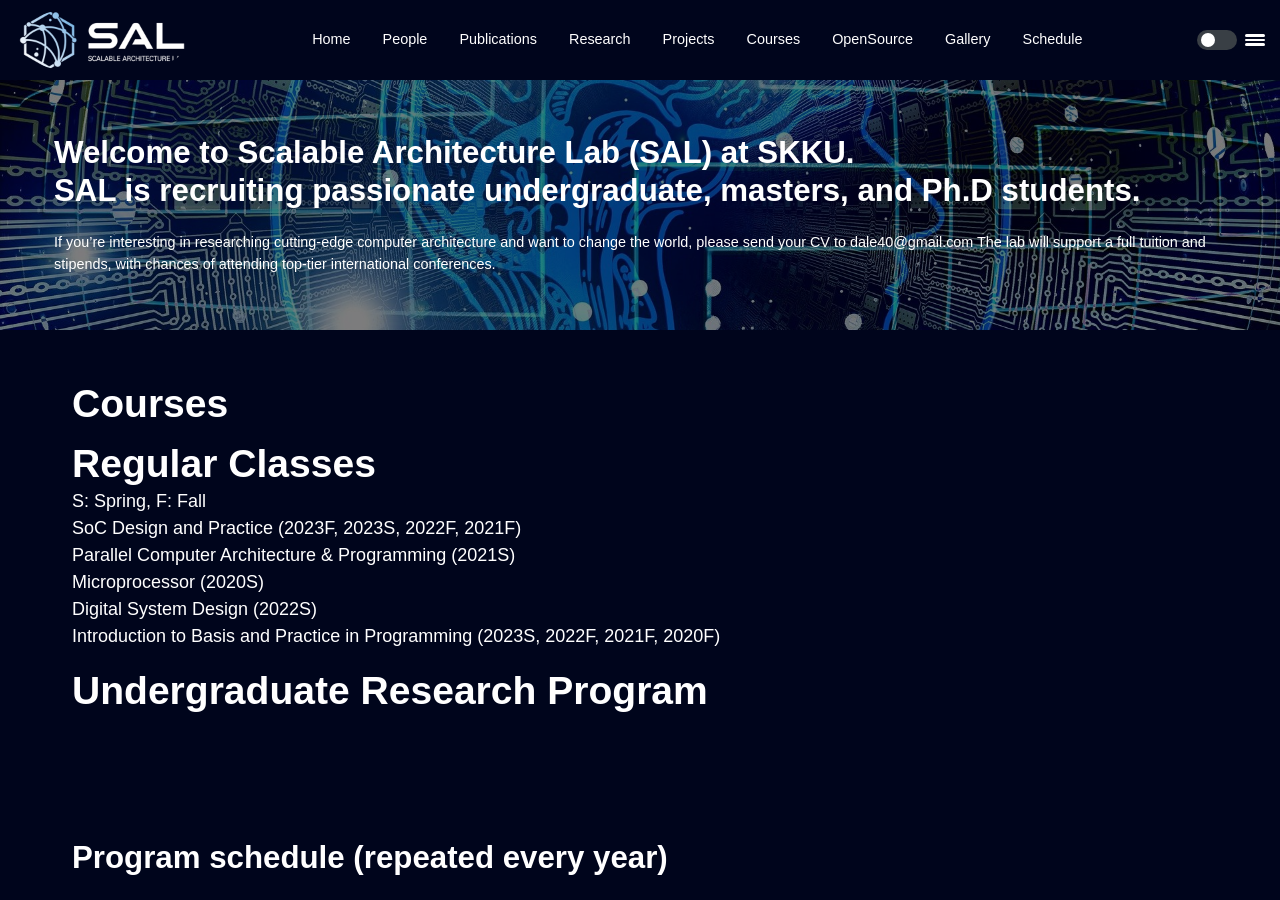
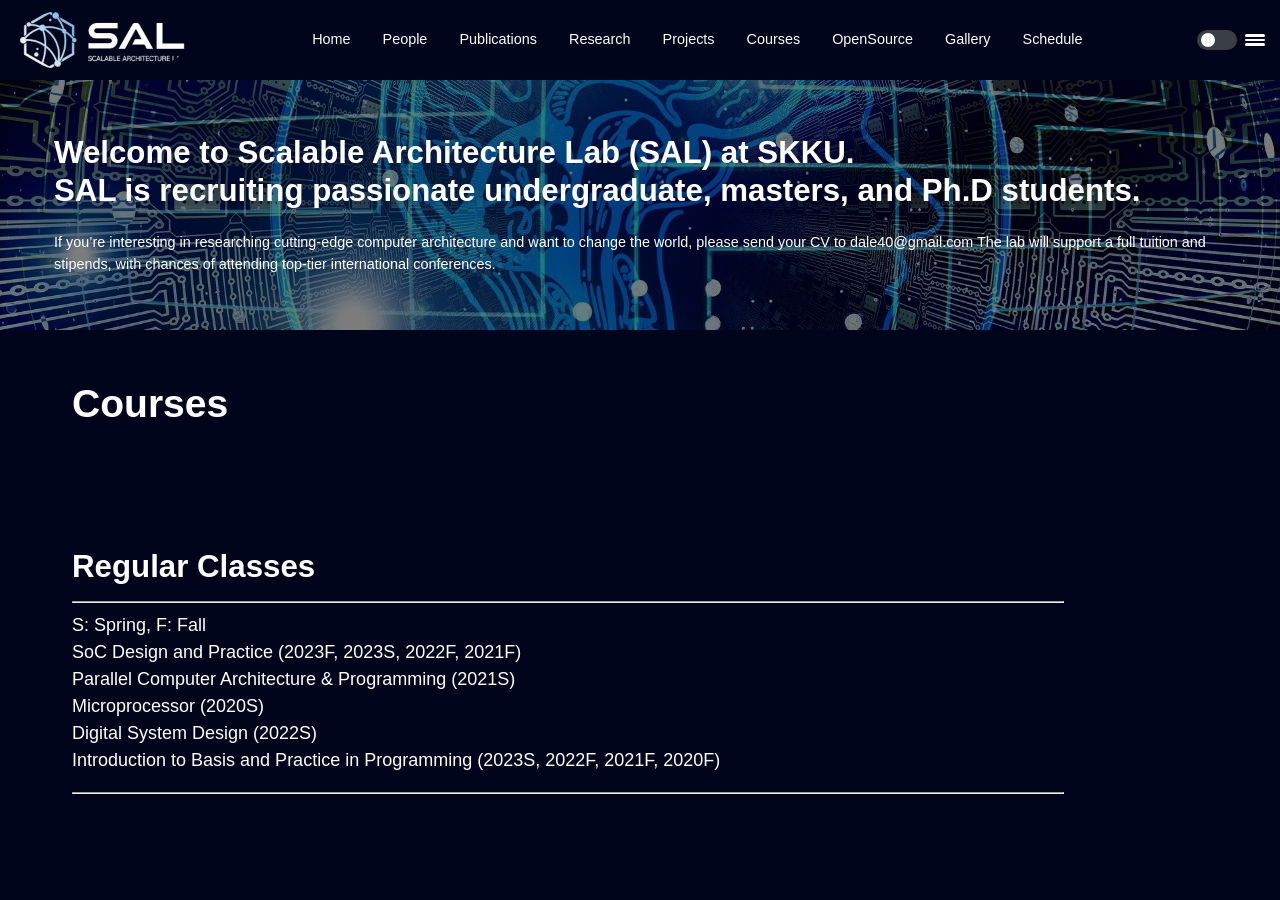
Before and after one commit to scalable-arch/scalable-arch.github.io, a Jekyll site: the page built from courses.md, in a window 1280 px wide and 900 px high. Built offline with Jekyll 4.4.1, drawn with Linux system fonts in a browser that asks for light colours.

```diff
--- a/courses.md
+++ b/courses.md
@@ -4,7 +4,9 @@ permalink: /courses/
 layout: page
 ---
 
-# Regular Classes
+## Regular Classes
+
+---
 
 S: Spring, F: Fall
 
@@ -14,16 +16,16 @@ S: Spring, F: Fall
 - Digital System Design (2022S)
 - Introduction to Basis and Practice in Programming (2023S, 2022F, 2021F, 2020F)
 
+---
+## Undergraduate Research Program
 
-# Undergraduate Research Program
-
-## Program schedule (repeated every year)
+### Program schedule (repeated every year)
 
 | Spring (1st)    | Summer                   | Fall (2nd)              | Winter                          |
 | ---             | ---                      | ---                     | ---                             |
 | CPU             | ECC <br> PCIe <br> C++   | DRAM <br> GP-GPU        | DRAM Controller <br> + SystemVerilog |
 
-## Recommendations
+### Recommendations
 
 - 대학원 진학 희망생
   - 3학년 2학기까지 디지털시스템설계(또는 디시털시스템), 컴퓨터구조, OS 수업 듣기
@@ -42,5 +44,3 @@ S: Spring, F: Fall
 - 반도체기업 취업 희망생 (인턴후)
   - 4학년 2학기: DRAM
   - 4학년 겨울: DRAM Controller + SystemVerilog
-
-  -
```
